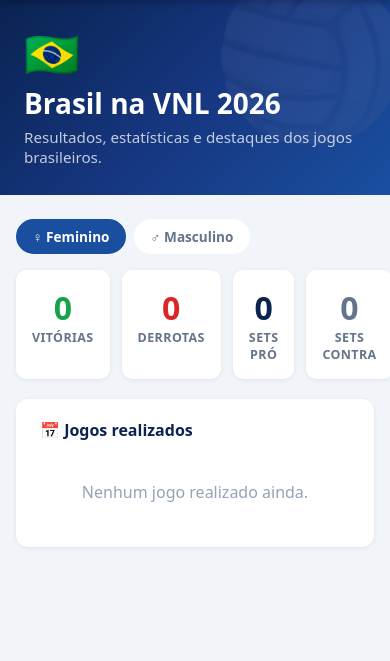
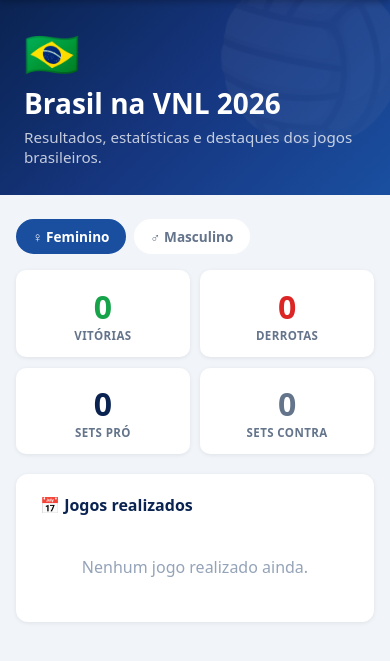
Before and after one commit to jamesperes/bolao-vnl, a Django app: page /brasil/ in a window 390 px wide. Shown: the part 61-722 px from the top of the page. Run offline with Django 4.2, Linux system fonts and the light colour scheme; a user stored in the database is signed in; tables that the repository leaves empty hold one stand-in row (values such as "Sample post").

Commit message:
Fix brasil_stats mobile: grid 2x2 e sets em linha separada
- Cards de resumo: 4 colunas no desktop, 2x2 no mobile
- Jogos: sets detalhados em linha própria abaixo, sem overflow lateral

Co-Authored-By: Claude Sonnet 4.6 <noreply@anthropic.com>

```diff
--- a/core/templates/core/brasil_stats.html
+++ b/core/templates/core/brasil_stats.html
@@ -12,29 +12,43 @@
 {% endblock %}
 
 {% block content %}
+<style>
+  .brasil-stats-grid { display:grid; grid-template-columns:repeat(4,1fr); gap:.65rem; margin-bottom:1.25rem; }
+  @media (max-width:640px) { .brasil-stats-grid { grid-template-columns:repeat(2,1fr); } }
+
+  .jogo-row { display:flex; align-items:center; gap:.5rem; padding:.7rem .25rem; border-bottom:1px solid #f1f5f9; text-decoration:none; color:inherit; flex-wrap:wrap; }
+  .jogo-row:last-child { border-bottom:none; }
+  .jogo-row:hover { background:#f8fafc; border-radius:8px; }
+  .jogo-data { width:2.3rem; font-size:.72rem; color:#94a3b8; flex-shrink:0; }
+  .jogo-bandeira { font-size:1.15rem; flex-shrink:0; }
+  .jogo-time { flex:1; font-weight:600; font-size:.88rem; min-width:60px; }
+  .jogo-placar { font-weight:900; font-size:1.1rem; flex-shrink:0; min-width:3.2rem; text-align:center; }
+  .jogo-sets { font-size:.68rem; color:#94a3b8; width:100%; padding-left:2.8rem; margin-top:-.1rem; }
+</style>
+
 <!-- Tabs gênero -->
 <div class="tabs">
   <a href="?genero=F" class="tab {% if genero == 'F' %}active{% endif %}">♀ Feminino</a>
   <a href="?genero=M" class="tab {% if genero == 'M' %}active{% endif %}">♂ Masculino</a>
 </div>
 
-<!-- Cards de resumo -->
-<div style="display:grid;grid-template-columns:repeat(4,1fr);gap:.75rem;margin-bottom:1.25rem;">
-  <div style="background:white;border-radius:10px;padding:1rem;text-align:center;box-shadow:0 1px 4px rgba(0,0,0,.08);">
+<!-- Cards resumo 2×2 no mobile -->
+<div class="brasil-stats-grid">
+  <div style="background:white;border-radius:10px;padding:.9rem;text-align:center;box-shadow:0 1px 4px rgba(0,0,0,.08);">
     <div style="font-size:2rem;font-weight:900;color:#16a34a;">{{ vitorias }}</div>
-    <div style="font-size:.78rem;color:#64748b;font-weight:600;text-transform:uppercase;letter-spacing:.4px;">Vitórias</div>
+    <div style="font-size:.72rem;color:#64748b;font-weight:600;text-transform:uppercase;letter-spacing:.4px;">Vitórias</div>
   </div>
-  <div style="background:white;border-radius:10px;padding:1rem;text-align:center;box-shadow:0 1px 4px rgba(0,0,0,.08);">
+  <div style="background:white;border-radius:10px;padding:.9rem;text-align:center;box-shadow:0 1px 4px rgba(0,0,0,.08);">
     <div style="font-size:2rem;font-weight:900;color:#dc2626;">{{ derrotas }}</div>
-    <div style="font-size:.78rem;color:#64748b;font-weight:600;text-transform:uppercase;letter-spacing:.4px;">Derrotas</div>
+    <div style="font-size:.72rem;color:#64748b;font-weight:600;text-transform:uppercase;letter-spacing:.4px;">Derrotas</div>
   </div>
-  <div style="background:white;border-radius:10px;padding:1rem;text-align:center;box-shadow:0 1px 4px rgba(0,0,0,.08);">
+  <div style="background:white;border-radius:10px;padding:.9rem;text-align:center;box-shadow:0 1px 4px rgba(0,0,0,.08);">
     <div style="font-size:2rem;font-weight:900;color:#0a2351;">{{ sets_pro }}</div>
-    <div style="font-size:.78rem;color:#64748b;font-weight:600;text-transform:uppercase;letter-spacing:.4px;">Sets pró</div>
+    <div style="font-size:.72rem;color:#64748b;font-weight:600;text-transform:uppercase;letter-spacing:.4px;">Sets pró</div>
   </div>
-  <div style="background:white;border-radius:10px;padding:1rem;text-align:center;box-shadow:0 1px 4px rgba(0,0,0,.08);">
+  <div style="background:white;border-radius:10px;padding:.9rem;text-align:center;box-shadow:0 1px 4px rgba(0,0,0,.08);">
     <div style="font-size:2rem;font-weight:900;color:#64748b;">{{ sets_contra }}</div>
-    <div style="font-size:.78rem;color:#64748b;font-weight:600;text-transform:uppercase;letter-spacing:.4px;">Sets contra</div>
+    <div style="font-size:.72rem;color:#64748b;font-weight:600;text-transform:uppercase;letter-spacing:.4px;">Sets contra</div>
   </div>
 </div>
 
```
Also changed, not shown: other parts of core/templates/core/brasil_stats.html (+25 -38 lines).
